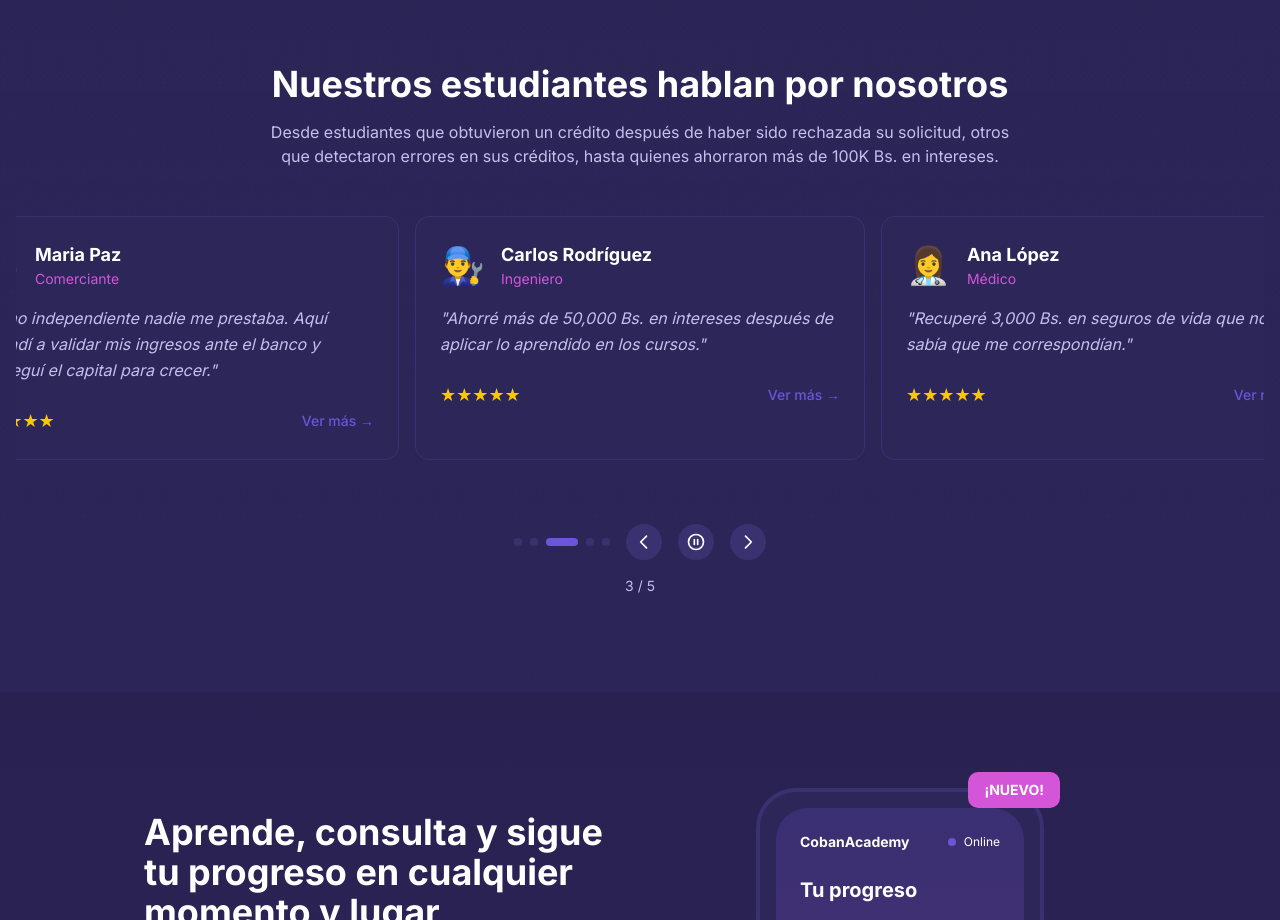
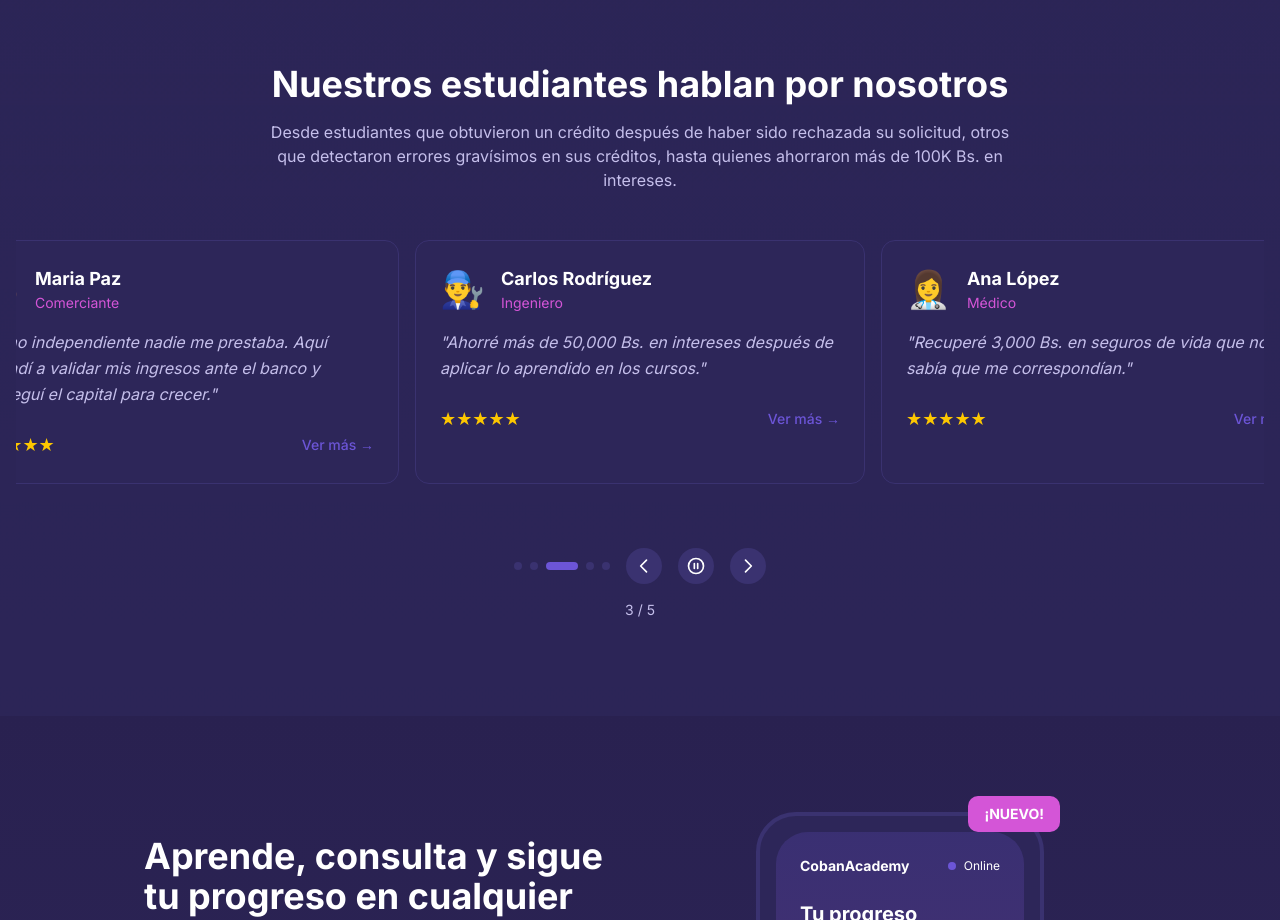
Before and after one commit to CobanAcademy/Proyecto-Landing-Page, a Next.js app: page / in a window 1280 px wide. Shown: the part 4760-5680 px from the top of the page. Built offline with nearby package versions, Linux system fonts and the light colour scheme.

Commit message:
Version del 2 de enero oficial

```diff
--- a/src/components/sections/Testimonials.tsx
+++ b/src/components/sections/Testimonials.tsx
@@ -149,7 +149,7 @@ const TestimonialsSection = () => {
         </h2>
         <p className="text-center text-[#C5BFEB] mb-12 max-w-3xl mx-auto">
           Desde estudiantes que obtuvieron un crédito después de haber sido rechazada su solicitud,
-          otros que detectaron errores en sus créditos, hasta quienes ahorraron más de 100K Bs. en intereses.
+          otros que detectaron errores gravísimos en sus créditos, hasta quienes ahorraron más de 100K Bs. en intereses.
         </p>
 
         {/* Carrusel Container */}
```
